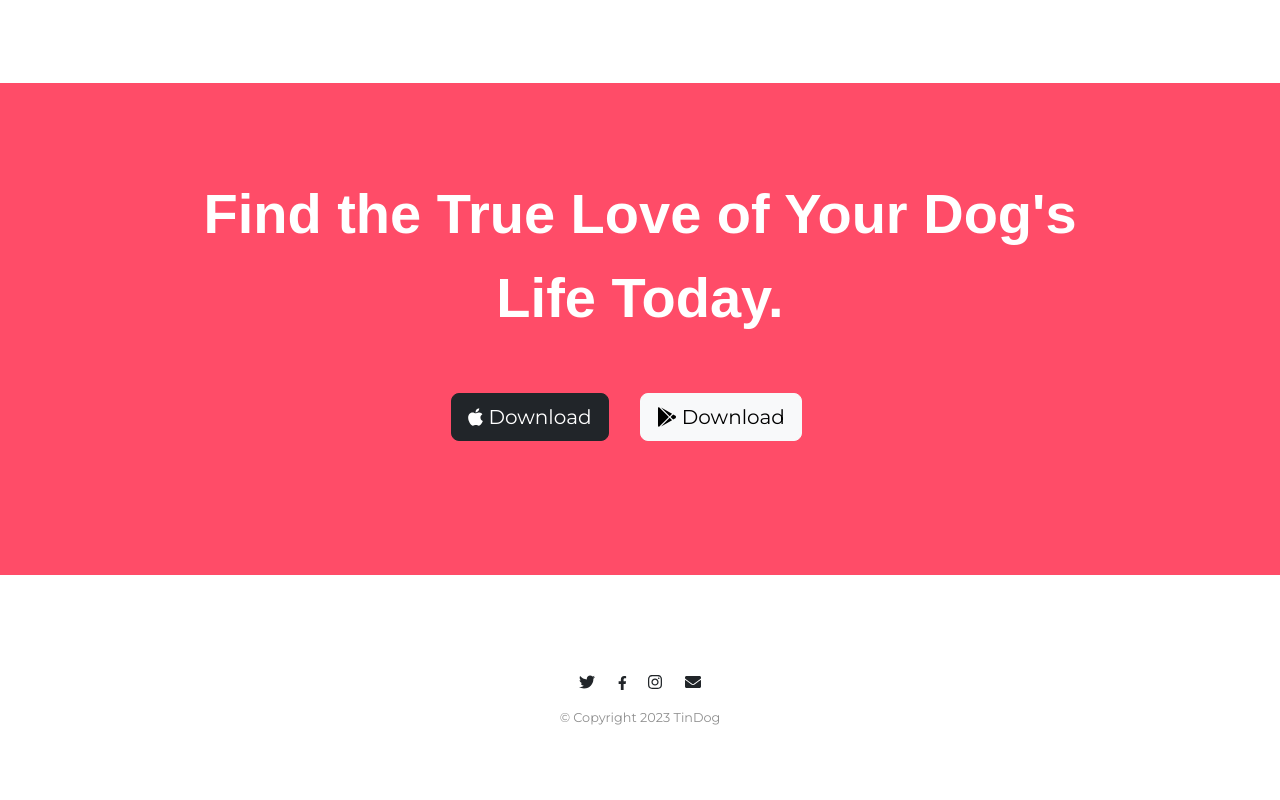
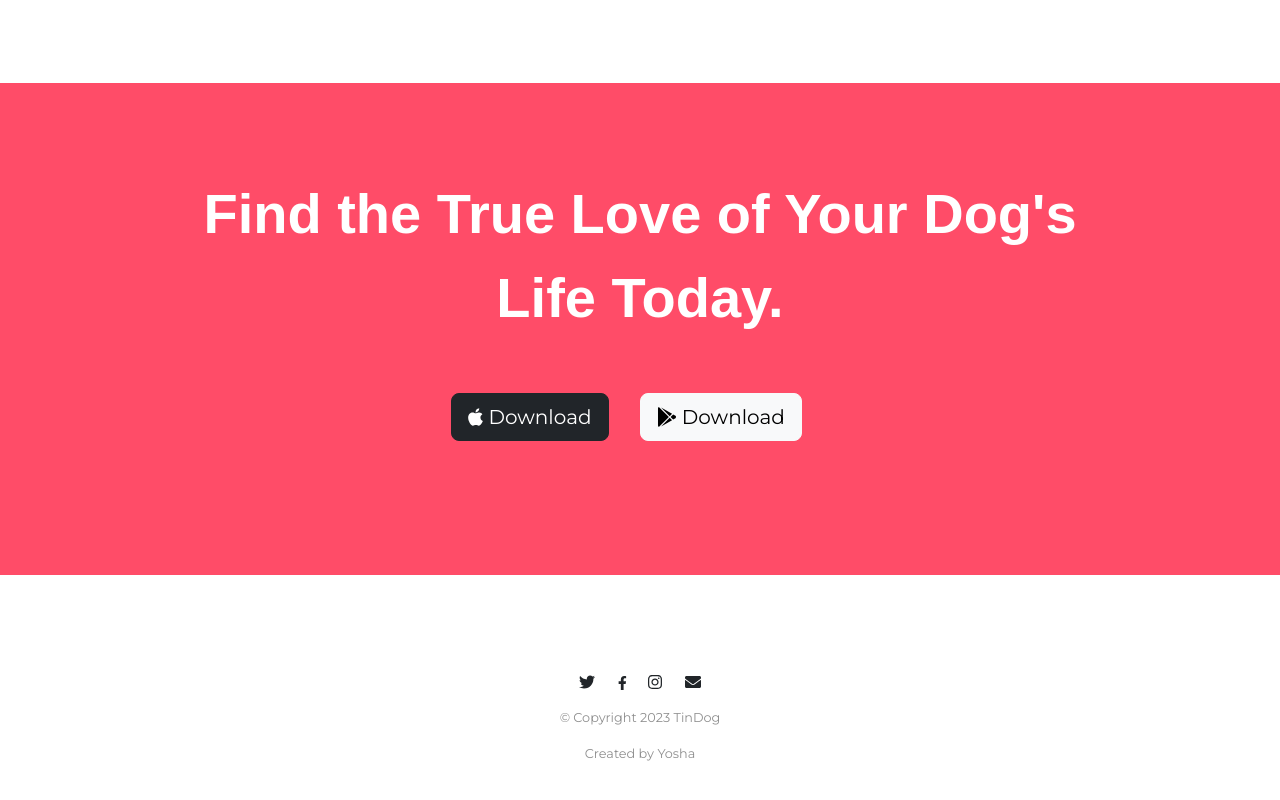
Before and after one commit to Yosha1999/TinDog, a plain HTML site: page index.html in a window 1280 px wide. Shown: the part 2609-3409 px from the top of the page. Drawn offline with nearby package versions, Linux system fonts and the light colour scheme.

Commit message:
Created by Yosha

```diff
--- a/index.html
+++ b/index.html
@@ -208,6 +208,7 @@
       <i class="fab fa-instagram footer-icon"></i>
       <i class="fas fa-envelope footer-icon"></i>
     <p>© Copyright 2023 TinDog</p>
+    <p>Created by Yosha</p>
 
   </footer>
 
```
